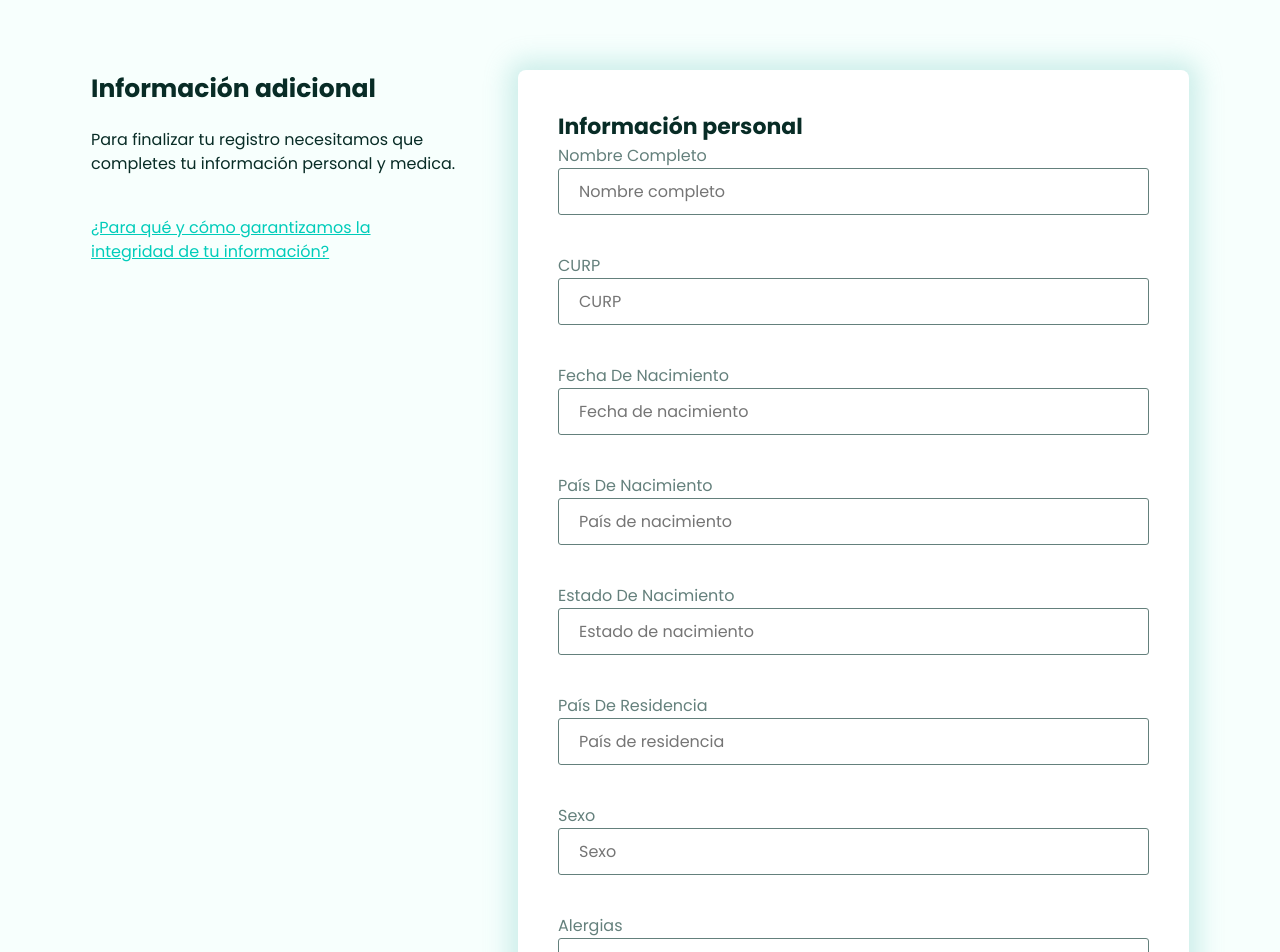
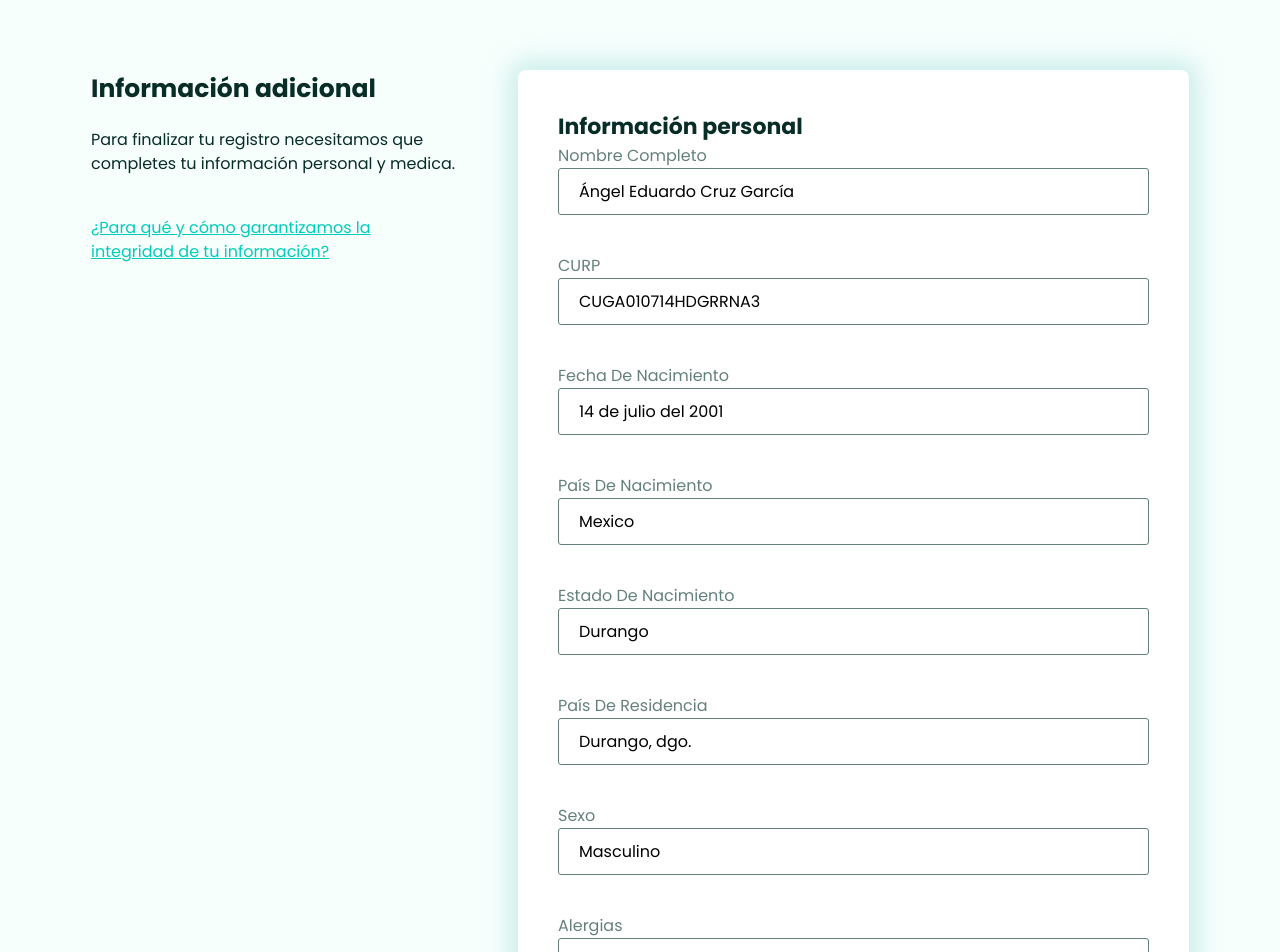
Before and after one commit to RickSandov/medis, a Next.js app: page /informacionDelPaciente in a window 1280 px wide. Shown: the top 952 px of the page. Built offline with nearby package versions, Linux system fonts and the light colour scheme; what react-moralis would draw is missing.

Commit message:
Forms prefilled

```diff
--- a/src/components/input/Input.tsx
+++ b/src/components/input/Input.tsx
@@ -29,7 +29,7 @@ export const Input: FC<Props> = ({
             </div>
         );
 
-    if (allergies) return <Allergies />;
+    if (allergies) return <Allergies  />;
 
     return (
         <div className={styles.input}>
--- a/src/components/pages/profileScreen/Appointment.jsx
+++ b/src/components/pages/profileScreen/Appointment.jsx
@@ -8,9 +8,9 @@ import Swal from "sweetalert2";
 
 export const Appointment = () => {
     const [value, setValue] = useState("");
-    const [diagnostic, setDiagnostic] = useState("");
-    const [symps, setSymps] = useState([]);
-    const [meds, setMeds] = useState([]);
+    const [diagnostic, setDiagnostic] = useState("El paciente manifiesta sintomas de COVID con fiebre de 39.8 grados.");
+    const [symps, setSymps] = useState(["Fiebre", "Dolor de cabeza", "Tos"]);
+    const [meds, setMeds] = useState(["Naproxeno"]);
     const [valueMed, setValueMed] = useState("");
     const router = useRouter();
     const info = useMemo(
--- a/src/components/pages/profileScreen/ProfileScreen.tsx
+++ b/src/components/pages/profileScreen/ProfileScreen.tsx
@@ -20,7 +20,7 @@ export const ProfileScreen = () => {
                         <p>Nombre completo: <strong>Ángel Eduardo Cruz García</strong></p>
                         <p>Edad: <strong>21 años</strong></p>
                         <div>
-                            <p>Alergias: </p>
+                            <p>Alergias: <strong>paracetamol, polen, ibuprofeno.</strong></p>
 
                         </div>
                     </div>
--- a/src/components/patientData/Form.tsx
+++ b/src/components/patientData/Form.tsx
@@ -12,7 +12,7 @@ export const Form = () => {
             <Input label="Estado de nacimiento" name="birthState" type="text" placeholder="Estado de nacimiento" />
             <Input label="País de residencia" name="residenceCountry" type="text" placeholder="País de residencia" />
             <Input label="Sexo" name="birthGender" type="text" placeholder="Sexo" />
-            <Input allergies />
+            <Input allergies/>
             <FormButton label="Confirmar información" />
         </>
     );
--- a/src/components/patientData/PatientData.tsx
+++ b/src/components/patientData/PatientData.tsx
@@ -13,14 +13,14 @@ export const PatientData = () => {
     const router = useRouter();
 
     const formData: InitialValues = {
-        fullName: "",
-        curp: "",
-        birthGender: "",
-        birthDate: "",
-        birthCountry: "",
-        birthState: "",
-        residenceCountry: "",
-        allergies: [],
+        fullName: "Ángel Eduardo Cruz García",
+        curp: "CUGA010714HDGRRNA3",
+        birthGender: "Masculino",
+        birthDate: "14 de julio del 2001",
+        birthCountry: "Mexico",
+        birthState: "Durango",
+        residenceCountry: "Durango, dgo.",
+        allergies: ["Paracetamol", "Polen", "Ibuprofeno"],
     };
 
     const formSchema = Yup.object().shape({
```
Also changed, not shown: src/interfaces/formInterfaces/index.ts (+8 -8 lines).
